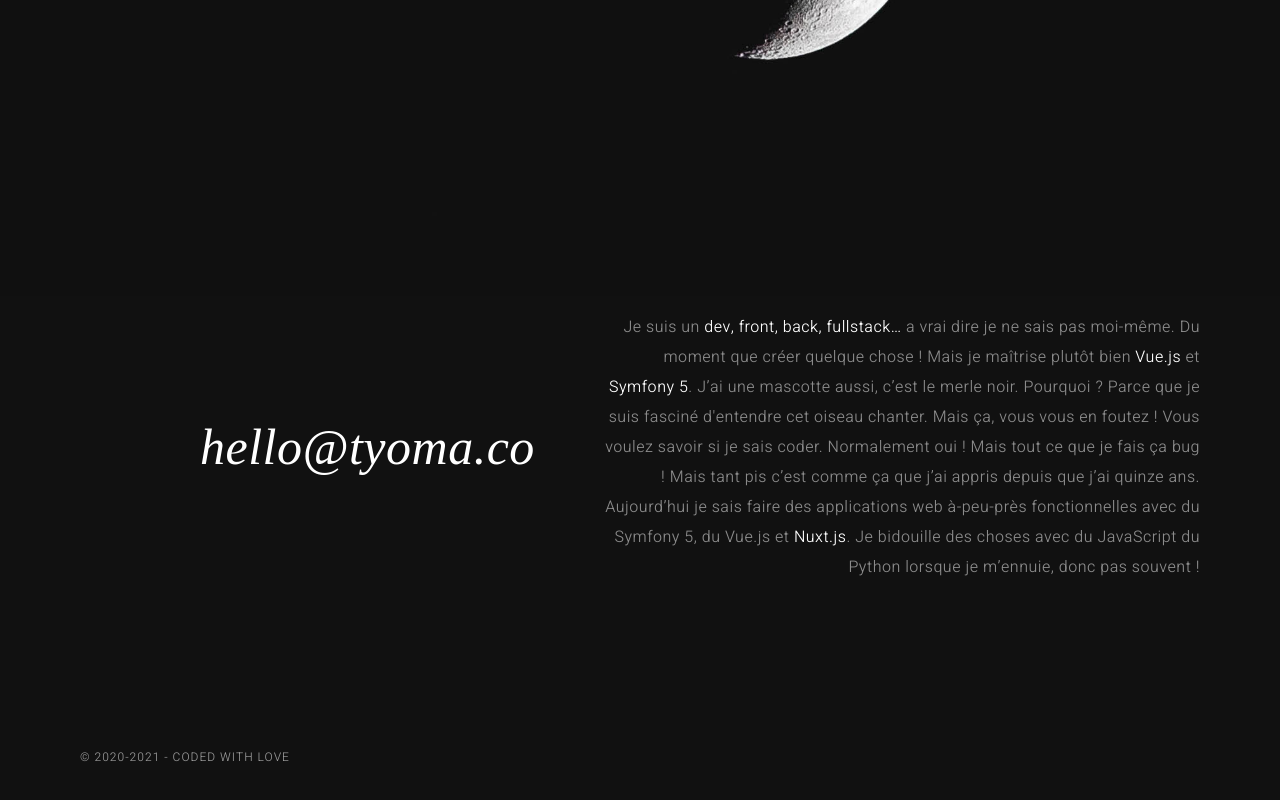
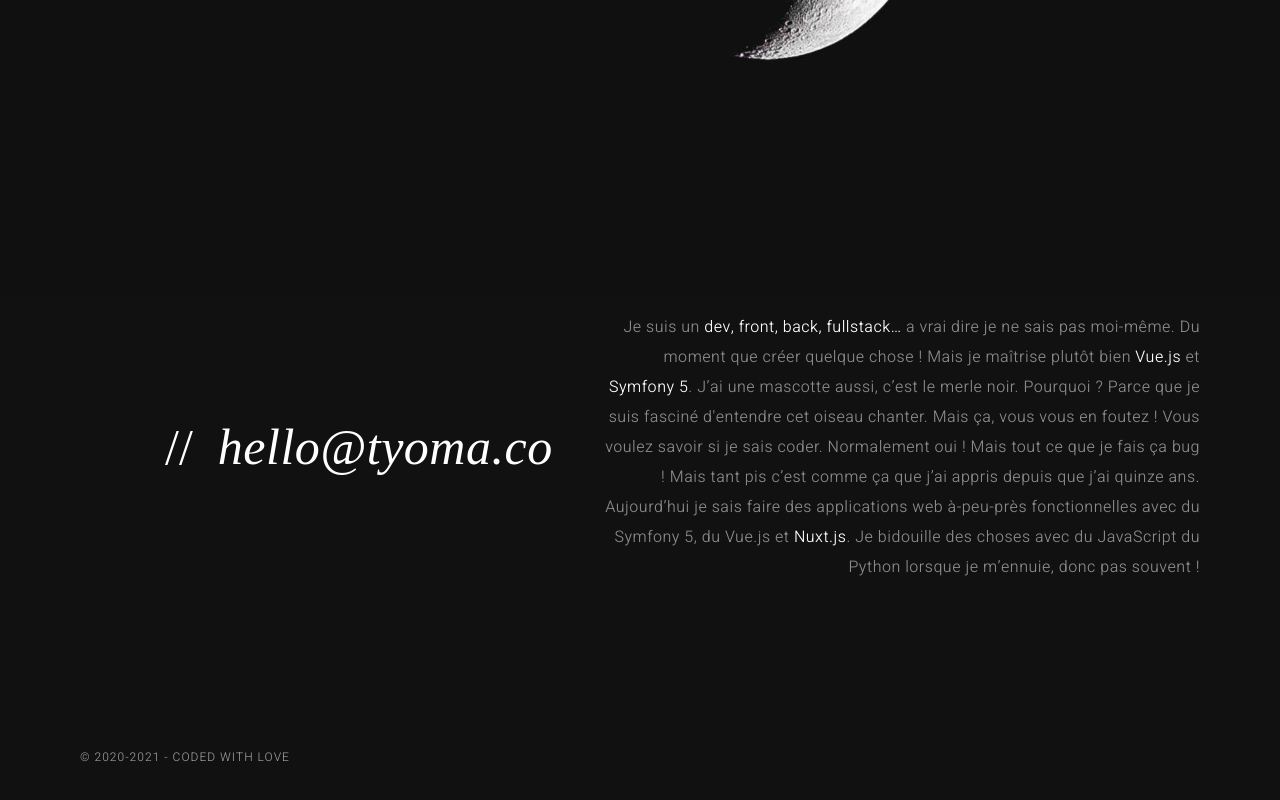
Before and after one commit to TyomaMtl/tyoma, a Vue app: page / in a window 1280 px wide. Shown: the part 504-1304 px from the top of the page. Built offline with nearby package versions, Linux system fonts and the light colour scheme; a web font is replaced by a local one.

Commit message:
feat: style email

```diff
--- a/public/css/main.css
+++ b/public/css/main.css
@@ -77,6 +77,13 @@ p {
     letter-spacing: 0.5px;
     color: #FFF;
     text-decoration: none;
+}
+.about a:before {
+    content: '//';
+    margin-left: -35px;
+    margin-right: 25px;
+    font-style: normal;
+    letter-spacing: normal;
 }
 .about p {
     letter-spacing: 0.5px;
```
